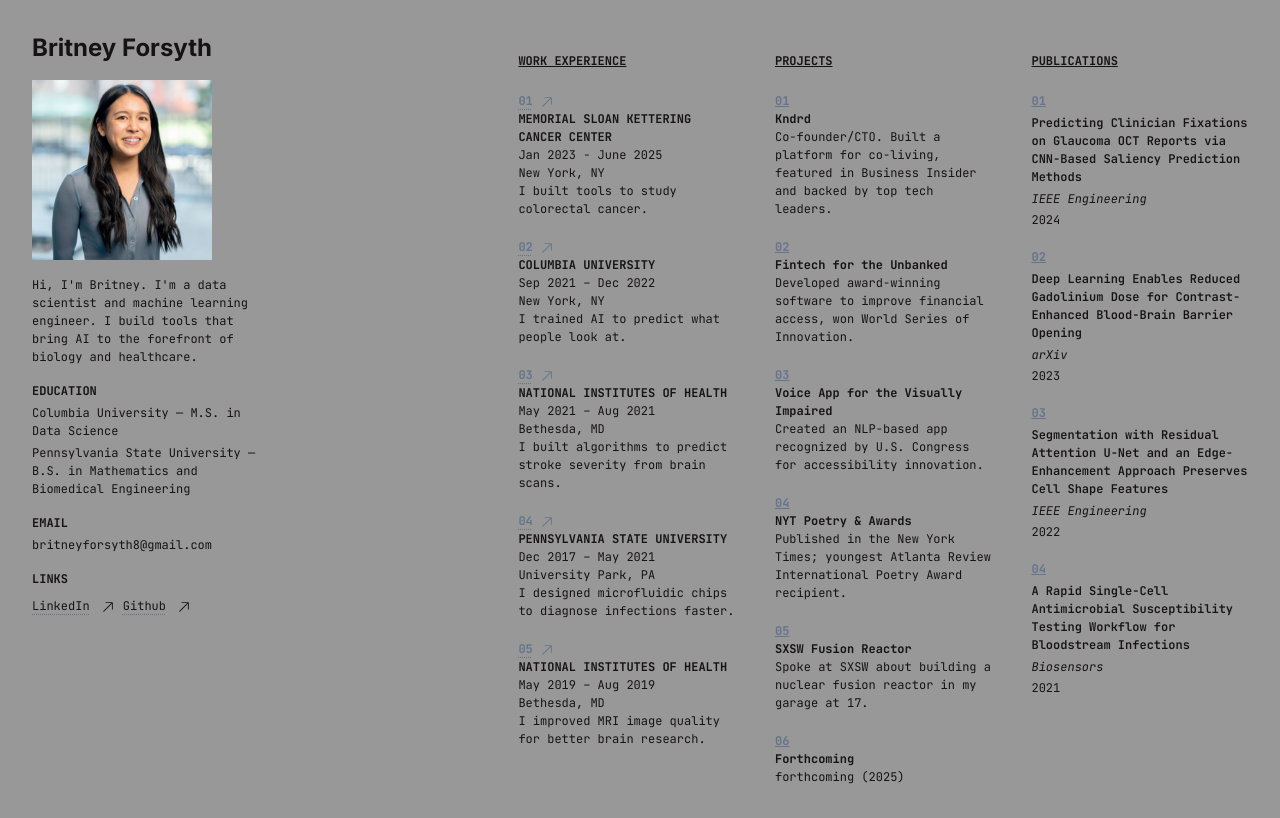
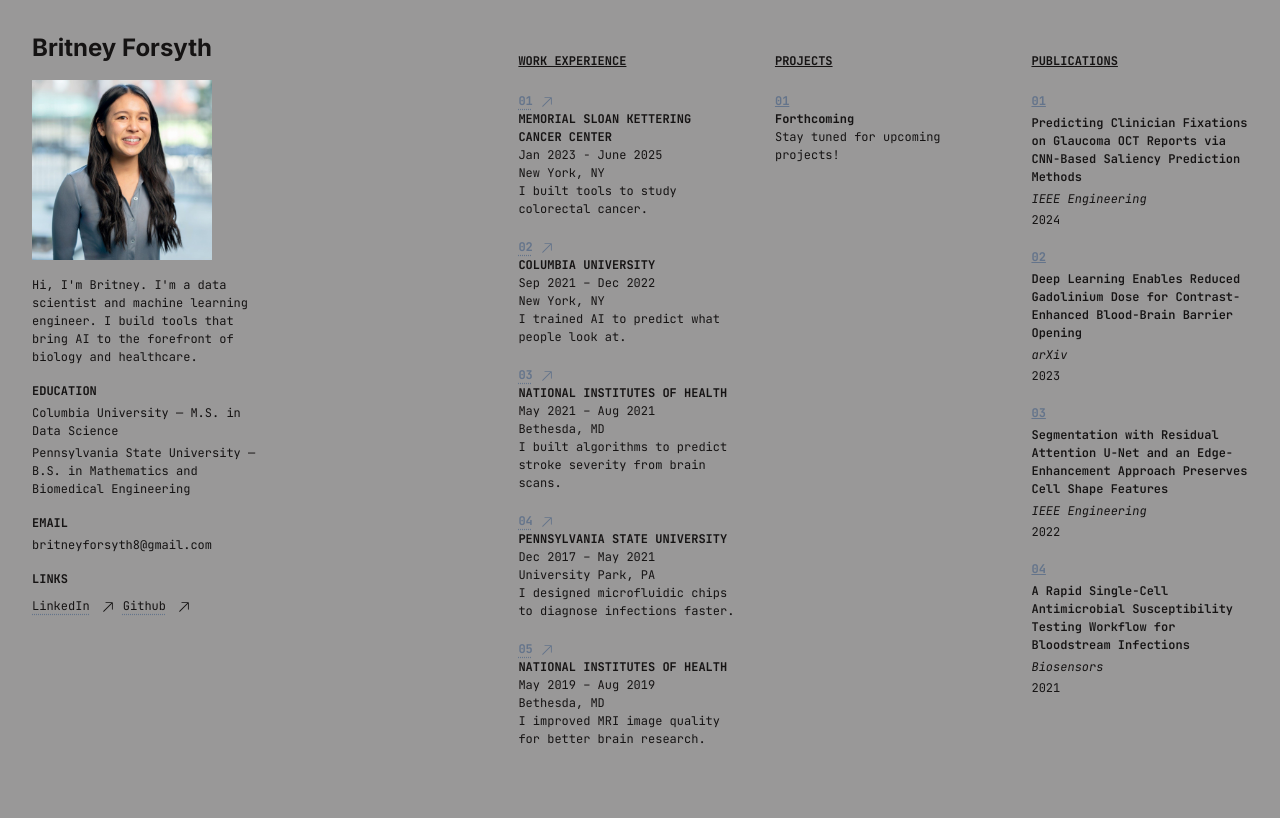
Before and after one commit to britneyf/britneyf.github.io, a Next.js app: page / in a window 1280 px wide. Built offline with nearby package versions, Linux system fonts and the light colour scheme; a web font is replaced by a local one.

Commit message:
Show only 'Forthcoming' placeholder in projects section

```diff
--- a/src/components/Home/Past/PastList.tsx
+++ b/src/components/Home/Past/PastList.tsx
@@ -1,54 +1,13 @@
 import React from "react";
-import Link from "@/components/Global/Link";
 
-const Project1 = () => (
-	<li>
-		<a href="/projects/kndrd" className="text-slate-500 font-bold underline mr-2">01</a>
-		<div className="font-bold">Kndrd</div>
-		<div>Co-founder/CTO. Built a platform for co-living, featured in Business Insider and backed by top tech leaders.</div>
-	</li>
+const Forthcoming = () => (
+  <li>
+    <span className="text-slate-500 font-bold underline mr-2">01</span>
+    <div className="font-bold">Forthcoming</div>
+    <div>Stay tuned for upcoming projects!</div>
+  </li>
 );
 
-const Project2 = () => (
-	<li>
-		<a href="/projects/fintech-unbanked" className="text-slate-500 font-bold underline mr-2">02</a>
-		<div className="font-bold">Fintech for the Unbanked</div>
-		<div>Developed award-winning software to improve financial access, won World Series of Innovation.</div>
-	</li>
-);
-
-const Project3 = () => (
-	<li>
-		<a href="/projects/voice-app" className="text-slate-500 font-bold underline mr-2">03</a>
-		<div className="font-bold">Voice App for the Visually Impaired</div>
-		<div>Created an NLP-based app recognized by U.S. Congress for accessibility innovation.</div>
-	</li>
-);
-
-const Project4 = () => (
-	<li>
-		<a href="/projects/nyt-poetry" className="text-slate-500 font-bold underline mr-2">04</a>
-		<div className="font-bold">NYT Poetry & Awards</div>
-		<div>Published in the New York Times; youngest Atlanta Review International Poetry Award recipient.</div>
-	</li>
-);
-
-const Project5 = () => (
-	<li>
-		<a href="/projects/sxsw-fusion" className="text-slate-500 font-bold underline mr-2">05</a>
-		<div className="font-bold">SXSW Fusion Reactor</div>
-		<div>Spoke at SXSW about building a nuclear fusion reactor in my garage at 17.</div>
-	</li>
-);
-
-const Project6 = () => (
-	<li>
-		<a href="/projects/forthcoming" className="text-slate-500 font-bold underline mr-2">06</a>
-		<div className="font-bold">Forthcoming</div>
-		<div>forthcoming (2025)</div>
-	</li>
-);
-
-const PastList = [Project1, Project2, Project3, Project4, Project5, Project6];
+const PastList = [Forthcoming];
 
 export default PastList;
```
